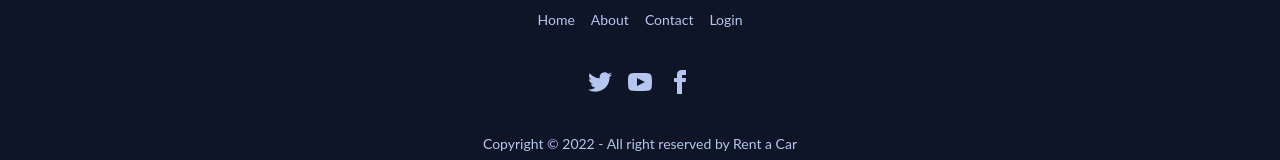
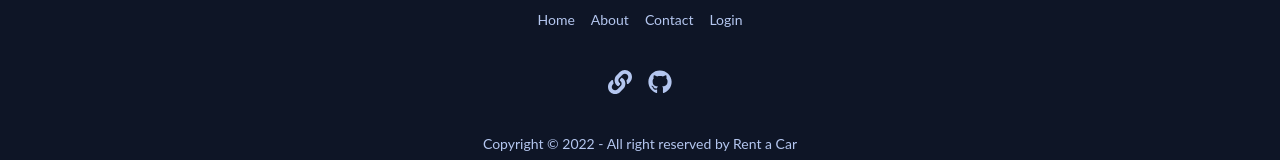
Before and after one commit to fiskryeziu/rentacar, a React (Create React App) app in the folder client/: page / in a window 1280 px wide. Shown: the part 2074-2234 px from the top of the page. Built offline with nearby package versions, Linux system fonts and the light colour scheme.

Commit message:
mobile response changes fix

```diff
--- a/client/src/components/CarLists.jsx
+++ b/client/src/components/CarLists.jsx
@@ -4,7 +4,7 @@ import cars from '../cars'
 
 const CarLists = () => {
   return (
-    <div className="flex flex-wrap gap-5 justify-center my-20">
+    <div className="flex flex-wrap gap-5 justify-center my-20 px-6">
       {cars.map((car) => (
         <CarItem car={car} key={car.id} />
       ))}
--- a/client/src/components/ContactForm.jsx
+++ b/client/src/components/ContactForm.jsx
@@ -5,10 +5,10 @@ const ContactForm = () => {
   return (
     <div className="w-full flex flex-col md:flex-row py-10 md:gap-2">
       <form className="form-control md:w-1/2 max-w-full mx-2 md:pl-20">
-        <label htmlFor="email">Name</label>
+        <label htmlFor="name">Name</label>
         <input
           type="text"
-          placeholder="Enter email"
+          placeholder="Enter name"
           className="input input-bordered  w-full mb-6"
         />
         <label htmlFor="password">Email</label>
@@ -23,7 +23,7 @@ const ContactForm = () => {
         ></textarea>
         <button className="btn mt-6">Send</button>
       </form>
-      <div className="flex flex-col  items-center md:w-1/2 gap-y-14 pl-10 pt-10">
+      <div className="flex flex-col items-center md:w-1/2 gap-y-14 md:pl-10 pt-10">
         <div className="flex items-center gap-2 justify-start">
           <FaLocationArrow /> <p>Sami Frasheri Straße</p>
         </div>
--- a/client/src/components/Footer.jsx
+++ b/client/src/components/Footer.jsx
@@ -1,5 +1,6 @@
 import React from 'react'
 import { Link } from 'react-router-dom'
+import { FaFacebook, FaGithub, FaLink } from 'react-icons/fa'
 
 const Footer = () => {
   return (
@@ -20,39 +21,24 @@ const Footer = () => {
       </div>
       <div>
         <div className="grid grid-flow-col gap-4">
-          <>
-            <svg
-              xmlns="http://www.w3.org/2000/svg"
-              width="24"
-              height="24"
-              viewBox="0 0 24 24"
-              className="fill-current"
-            >
-              <path d="M24 4.557c-.883.392-1.832.656-2.828.775 1.017-.609 1.798-1.574 2.165-2.724-.951.564-2.005.974-3.127 1.195-.897-.957-2.178-1.555-3.594-1.555-3.179 0-5.515 2.966-4.797 6.045-4.091-.205-7.719-2.165-10.148-5.144-1.29 2.213-.669 5.108 1.523 6.574-.806-.026-1.566-.247-2.229-.616-.054 2.281 1.581 4.415 3.949 4.89-.693.188-1.452.232-2.224.084.626 1.956 2.444 3.379 4.6 3.419-2.07 1.623-4.678 2.348-7.29 2.04 2.179 1.397 4.768 2.212 7.548 2.212 9.142 0 14.307-7.721 13.995-14.646.962-.695 1.797-1.562 2.457-2.549z"></path>
-            </svg>
-          </>
-          <>
-            <svg
-              xmlns="http://www.w3.org/2000/svg"
-              width="24"
-              height="24"
-              viewBox="0 0 24 24"
-              className="fill-current"
-            >
-              <path d="M19.615 3.184c-3.604-.246-11.631-.245-15.23 0-3.897.266-4.356 2.62-4.385 8.816.029 6.185.484 8.549 4.385 8.816 3.6.245 11.626.246 15.23 0 3.897-.266 4.356-2.62 4.385-8.816-.029-6.185-.484-8.549-4.385-8.816zm-10.615 12.816v-8l8 3.993-8 4.007z"></path>
-            </svg>
-          </>
-          <>
-            <svg
-              xmlns="http://www.w3.org/2000/svg"
-              width="24"
-              height="24"
-              viewBox="0 0 24 24"
-              className="fill-current"
-            >
-              <path d="M9 8h-3v4h3v12h5v-12h3.642l.358-4h-4v-1.667c0-.955.192-1.333 1.115-1.333h2.885v-5h-3.808c-3.596 0-5.192 1.583-5.192 4.615v3.385z"></path>
-            </svg>
-          </>
+          <a
+            href="https://fisnik.dev"
+            target="_blank"
+            rel="noreferrer"
+            className="tooltip"
+            data-tip="Visit Dev Portfolio"
+          >
+            <FaLink className="link text-2xl" />
+          </a>
+          <a
+            href="https://github.com/fiskryeziu"
+            target="_blank"
+            rel="noreferrer"
+            className="tooltip"
+            data-tip="Visit Dev Github"
+          >
+            <FaGithub className="text-2xl" />
+          </a>
         </div>
       </div>
       <div>
--- /dev/null
+++ b/client/src/components/HamburgerMenu.jsx
@@ -0,0 +1,69 @@
+import React, { useEffect, useState } from 'react'
+import { Link } from 'react-router-dom'
+
+const HamburgerMenu = () => {
+  const [toggle, setToggle] = useState(false)
+
+  useEffect(() => {
+    toggle
+      ? (document.body.style.overflow = 'hidden')
+      : (document.body.style.overflow = 'unset')
+  }, [toggle])
+  const toggleHandler = () => {
+    setToggle(!toggle)
+  }
+  return (
+    <>
+      <label className="btn btn-circle swap swap-rotate md:hidden z-20">
+        <input type="checkbox" checked={toggle} onChange={toggleHandler} />
+
+        <svg
+          className="swap-off fill-current"
+          xmlns="http://www.w3.org/2000/svg"
+          width="32"
+          height="32"
+          viewBox="0 0 512 512"
+        >
+          <path d="M64,384H448V341.33H64Zm0-106.67H448V234.67H64ZM64,128v42.67H448V128Z" />
+        </svg>
+
+        <svg
+          className="swap-on fill-current"
+          xmlns="http://www.w3.org/2000/svg"
+          width="32"
+          height="32"
+          viewBox="0 0 512 512"
+        >
+          <polygon points="400 145.49 366.51 112 256 222.51 145.49 112 112 145.49 222.51 256 112 366.51 145.49 400 256 289.49 366.51 400 400 366.51 289.49 256 400 145.49" />
+        </svg>
+      </label>
+      <div
+        className={`fixed w-screen h-screen flex flex-col justify-center text-2xl gap-y-4 bg-gray-800 z-10 items-center  md:hidden top-0  duration-400 transition-all overflow-scroll-hidden ${
+          toggle ? 'left-0' : 'left-[-1000px]'
+        }`}
+      >
+        <Link to="/" onClick={toggleHandler}>
+          Home
+        </Link>
+        <Link to="/cars" onClick={toggleHandler}>
+          Cars
+        </Link>
+        <Link to="/about" onClick={toggleHandler}>
+          About
+        </Link>
+        <Link to="/contact" onClick={toggleHandler}>
+          Contact
+        </Link>
+        <Link
+          to="/sign-in"
+          className="btn btn-md  btn-outline btn-secondary"
+          onClick={toggleHandler}
+        >
+          Login
+        </Link>
+      </div>
+    </>
+  )
+}
+
+export default HamburgerMenu
--- a/client/src/components/NavBar.jsx
+++ b/client/src/components/NavBar.jsx
@@ -1,13 +1,14 @@
 import React from 'react'
 import { Link } from 'react-router-dom'
+import HamburgerMenu from './HamburgerMenu'
 
 const NavBar = () => {
   return (
-    <nav className="flex items-center justify-between  px-10 bg-neutral h-20 ">
+    <nav className="navbar flex items-center justify-between px-10 bg-neutral h-20">
       <Link to="/" className="text-2xl">
         Rent a Car
       </Link>
-      <div className="flex space-x-14 items-center ">
+      <div className="hidden space-x-14 items-center  md:flex">
         <Link to="/">Home</Link>
         <Link to="/cars">Cars</Link>
         <Link to="/about">About</Link>
@@ -16,6 +17,7 @@ const NavBar = () => {
           Login
         </Link>
       </div>
+      <HamburgerMenu />
     </nav>
   )
 }
--- a/client/src/components/Slider.jsx
+++ b/client/src/components/Slider.jsx
@@ -34,6 +34,7 @@ const Slider = ({ images }) => {
           spaceBetween: 0,
         },
       }}
+      // navigation={true}
       modules={[Pagination]}
       className="w-full h-auto"
     >
--- a/client/src/pages/CarDetails.jsx
+++ b/client/src/pages/CarDetails.jsx
@@ -2,7 +2,7 @@ import React from 'react'
 import { useParams } from 'react-router-dom'
 import data from '../cars'
 import Slider from '../components/Slider'
-import { FaCalendar, FaGasPump, FaEnvelope } from 'react-icons/fa'
+import { FaCalendar, FaGasPump } from 'react-icons/fa'
 import { MdAirlineSeatReclineExtra } from 'react-icons/md'
 import Footer from '../components/Footer'
 import Service from '../components/Service'
@@ -15,12 +15,12 @@ const CarDetails = () => {
   return (
     <>
       <Slider images={item.images} />
-      <div className="w-full flex md:justify-around flex-col md:flex-row mt-20 px-10">
-        <div className="h-96 flex flex-col">
+      <div className="w-full flex  flex-col md:flex-row md:justify-around mt-20 px-10">
+        <div className="md:h-96 flex flex-col">
           <p className="text-4xl mb-5">
             {item.brand}, {item.name}
           </p>
-          <div className="flex">
+          <div className="flex flex-col md:flex-row">
             <div className="flex flex-col shadow w-32 h-32 justify-center items-center">
               <FaCalendar className="text-5xl" />
               <p className="text-2xl font-light">{item.yearModel}</p>
```
